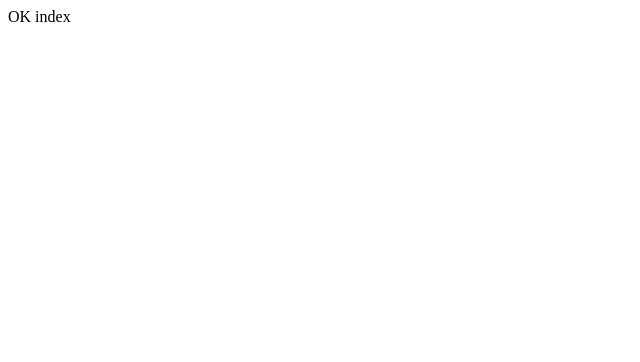
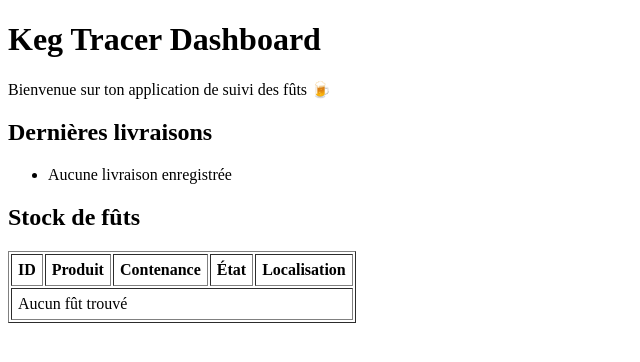
Before and after one commit to lecentrallanderneau-oss/keg-tracer, a Flask app: page / in a window 1280 px wide. Before the commit the part shown is almost empty. Shown: the top 362 px of the page, without its empty margins (0-640 px from the left). Run offline with Flask 3, Linux system fonts and the light colour scheme.

Commit message:
Update index.html

```diff
--- a/templates/index.html
+++ b/templates/index.html
@@ -1 +1,53 @@
-{% extends "base.html" %}{% block title %}Dashboard{% endblock %}{% block content %}OK index{% endblock %}
+{% extends "base.html" %}
+
+{% block title %}Dashboard - Keg Tracer{% endblock %}
+
+{% block content %}
+<div class="container">
+  <h1>Keg Tracer Dashboard</h1>
+  <p>Bienvenue sur ton application de suivi des fûts 🍺</p>
+
+  <section>
+    <h2>Dernières livraisons</h2>
+    <ul>
+      {% for delivery in deliveries|default([], true) %}
+        <li>
+          <strong>{{ delivery.date }}</strong> — {{ delivery.kegs }} fûts reçus
+        </li>
+      {% else %}
+        <li>Aucune livraison enregistrée</li>
+      {% endfor %}
+    </ul>
+  </section>
+
+  <section>
+    <h2>Stock de fûts</h2>
+    <table border="1" cellpadding="6">
+      <thead>
+        <tr>
+          <th>ID</th>
+          <th>Produit</th>
+          <th>Contenance</th>
+          <th>État</th>
+          <th>Localisation</th>
+        </tr>
+      </thead>
+      <tbody>
+        {% for keg in kegs|default([], true) %}
+        <tr>
+          <td>{{ keg.id }}</td>
+          <td>{{ keg.product }}</td>
+          <td>{{ keg.size_l }} L</td>
+          <td>{{ keg.status }}</td>
+          <td>{{ keg.location }}</td>
+        </tr>
+        {% else %}
+        <tr>
+          <td colspan="5">Aucun fût trouvé</td>
+        </tr>
+        {% endfor %}
+      </tbody>
+    </table>
+  </section>
+</div>
+{% endblock %}
```
